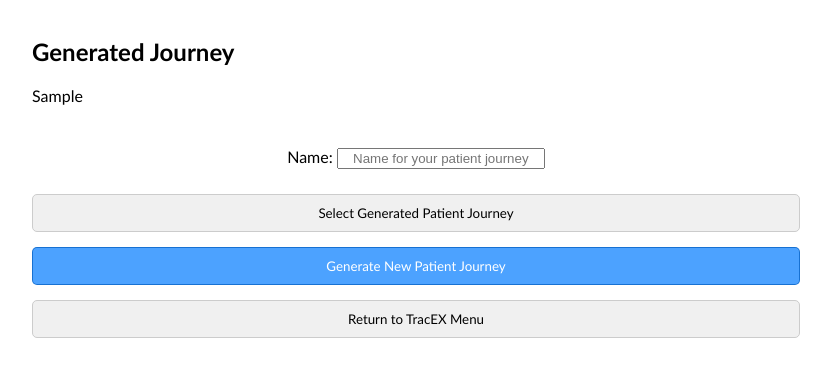
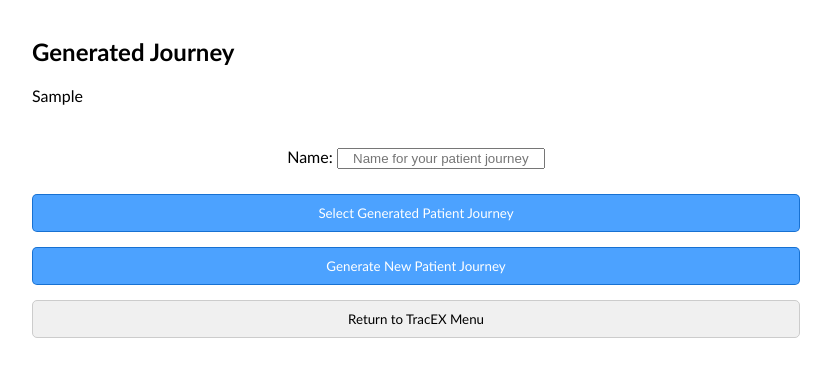
Before and after one commit to bptlab/TracEX, a Django app: template tracex_project/patient_journey_generator/templates/journey_generator_overview.html in a window 1280 px wide. Shown: the part 240-617 px from the top of the page, without its empty margins (224-1055 px from the left). Run offline with Django 4.2, Linux system fonts and the light colour scheme; the template is opened without the code that fills it: values that come from a table or form of the project are taken from there, most other values are stand-ins (such as "Sample title", 1, 10 or a date in 2020); parts of the project's set-up code (start-up, migrations or seed data) failed here and were passed over.

Commit message:
💎 update pj generator templates

```diff
--- a/tracex_project/patient_journey_generator/templates/journey_generator_overview.html
+++ b/tracex_project/patient_journey_generator/templates/journey_generator_overview.html
@@ -47,7 +47,7 @@ Also provides two buttons:
         <div class="spinner-container" id="loading-container">
             <span id="loading-spinner" class="loader not_visible"></span>
         </div>
-        <input type="submit" value="Select Generated Patient Journey" class="menu_button">
+        <input type="submit" class="function_button" value="Select Generated Patient Journey" >
     </form>
     {% else %}
 
```
